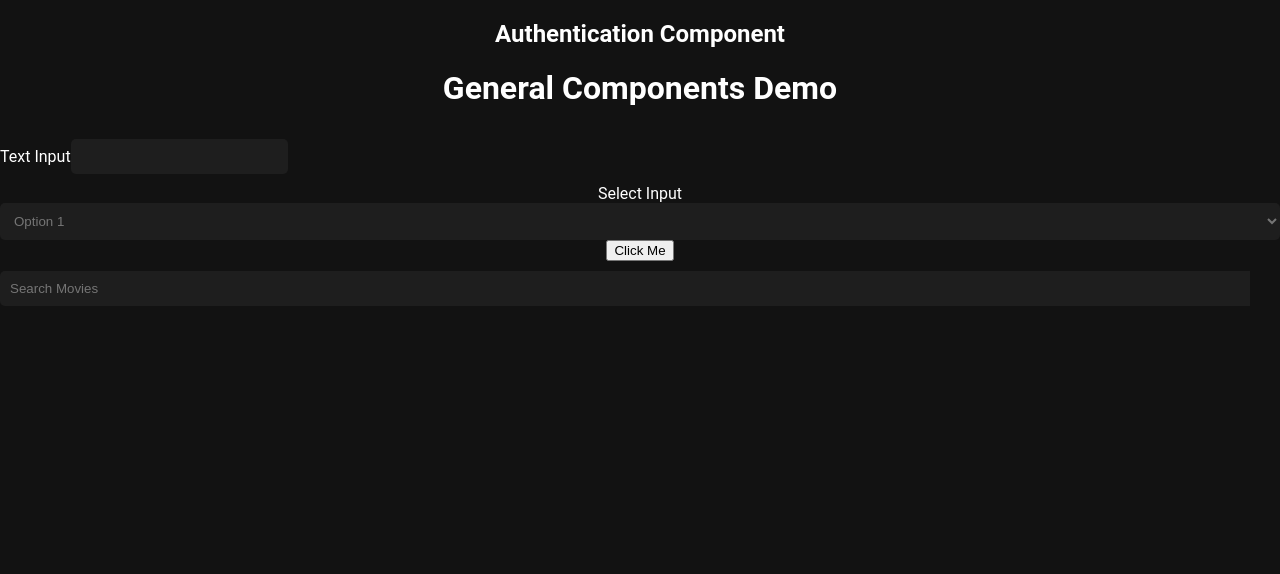
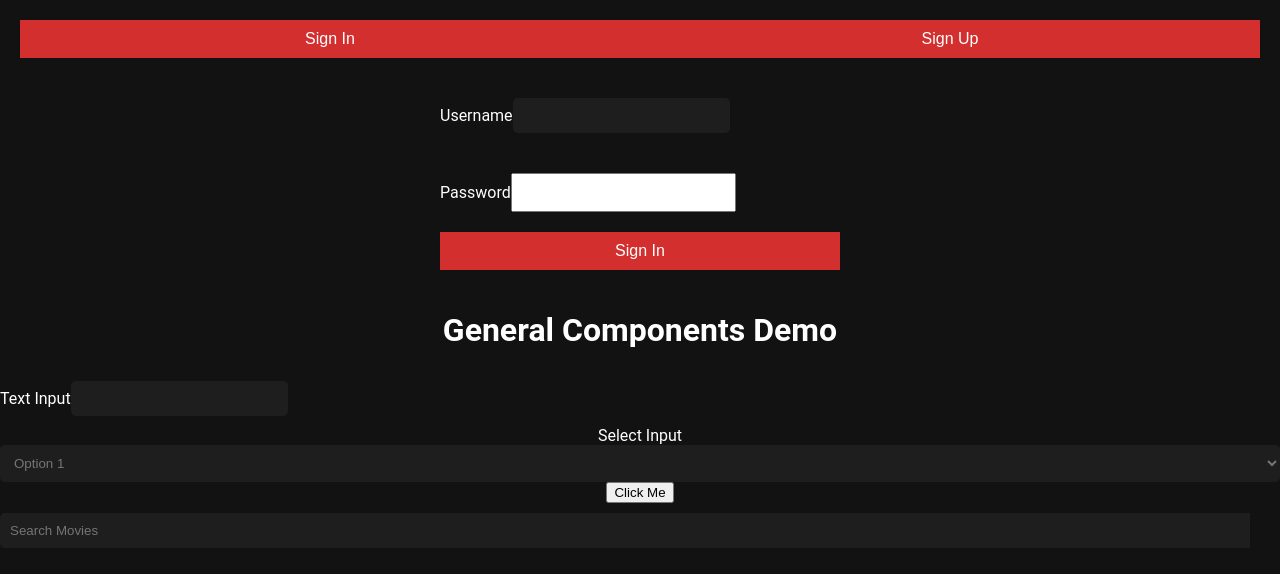
Before and after one commit to JD037/atlas-cinema-guru, a React (Create React App) app: page / in a window 1280 px wide. Shown: the top 574 px of the page. Built offline with nearby package versions, Linux system fonts and the light colour scheme.

Commit message:
Add authentication components and dashboard placeholder

```diff
--- a/src/App.js
+++ b/src/App.js
@@ -7,7 +7,7 @@ import Button from './components/general/Button';
 import SearchBar from './components/general/SearchBar';
 import { FontAwesomeIcon } from '@fortawesome/react-fontawesome';
 import { faSearch } from '@fortawesome/free-solid-svg-icons';
-import Authentication from './components/auth/Authentication';
+import Authentication from './routes/auth/Authentication';
 import Dashboard from './components/dashboard/Dashboard';
 import './App.css';
 
@@ -46,7 +46,7 @@ function App() {
       {isLoggedIn ? (
         <Dashboard username={userUsername} />
       ) : (
-        <Authentication />
+        <Authentication setIsLoggedIn={setIsLoggedIn} setUserUsername={setUserUsername} />
       )}
       <h1>General Components Demo</h1>
       <Input
--- /dev/null
+++ b/src/routes/auth/Authentication.js
@@ -0,0 +1,41 @@
+import React, { useState } from 'react';
+import './auth.css';
+import Login from './Login';
+import Register from './Register';
+import Button from '../../components/general/Button';
+
+const Authentication = ({ setIsLoggedIn, setUserUsername }) => {
+	const [isLogin, setIsLogin] = useState(true);
+	const [username, setUsername] = useState('');
+	const [password, setPassword] = useState('');
+
+	return (
+		<div className="auth-container">
+			<div className="auth-header">
+				<Button label="Sign In" onClick={() => setIsLogin(true)} className={isLogin ? 'active' : ''} />
+				<Button label="Sign Up" onClick={() => setIsLogin(false)} className={!isLogin ? 'active' : ''} />
+			</div>
+			{isLogin ? (
+				<Login
+					username={username}
+					setUsername={setUsername}
+					password={password}
+					setPassword={setPassword}
+					setIsLoggedIn={setIsLoggedIn}
+					setUserUsername={setUserUsername}
+				/>
+			) : (
+				<Register
+					username={username}
+					setUsername={setUsername}
+					password={password}
+					setPassword={setPassword}
+					setIsLoggedIn={setIsLoggedIn}
+					setUserUsername={setUserUsername}
+				/>
+			)}
+		</div>
+	);
+};
+
+export default Authentication;
--- /dev/null
+++ b/src/routes/auth/Login.js
@@ -0,0 +1,45 @@
+import React from 'react';
+import Input from '../../components/general/Input';
+import Button from '../../components/general/Button';
+import { FontAwesomeIcon } from '@fortawesome/react-fontawesome';
+import { faUser, faKey } from '@fortawesome/free-solid-svg-icons';
+import axios from 'axios';
+
+const Login = ({ username, setUsername, password, setPassword, setIsLoggedIn, setUserUsername }) => {
+	const handleSubmit = async (e) => {
+		e.preventDefault();
+		try {
+			const response = await axios.post('/api/auth/', {
+				username,
+				password,
+			});
+			localStorage.setItem('accessToken', response.data.accessToken);
+			setIsLoggedIn(true);
+			setUserUsername(response.data.username);
+		} catch (error) {
+			console.error('Login failed', error);
+		}
+	};
+
+	return (
+		<form className="auth-form" onSubmit={handleSubmit}>
+			<Input
+				label="Username"
+				type="text"
+				value={username}
+				setValue={setUsername}
+				icon={<FontAwesomeIcon icon={faUser} />}
+			/>
+			<Input
+				label="Password"
+				type="password"
+				value={password}
+				setValue={setPassword}
+				icon={<FontAwesomeIcon icon={faKey} />}
+			/>
+			<Button label="Sign In" type="submit" />
+		</form>
+	);
+};
+
+export default Login;
--- /dev/null
+++ b/src/routes/auth/Register.js
@@ -0,0 +1,45 @@
+import React from 'react';
+import Input from '../../components/general/Input';
+import Button from '../../components/general/Button';
+import { FontAwesomeIcon } from '@fortawesome/react-fontawesome';
+import { faUser, faKey } from '@fortawesome/free-solid-svg-icons';
+import axios from 'axios';
+
+const Register = ({ username, setUsername, password, setPassword, setIsLoggedIn, setUserUsername }) => {
+	const handleSubmit = async (e) => {
+		e.preventDefault();
+		try {
+			const response = await axios.post('/api/register', {
+				username,
+				password,
+			});
+			localStorage.setItem('accessToken', response.data.accessToken);
+			setIsLoggedIn(true);
+			setUserUsername(response.data.username);
+		} catch (error) {
+			console.error('Registration failed', error);
+		}
+	};
+
+	return (
+		<form className="auth-form" onSubmit={handleSubmit}>
+			<Input
+				label="Username"
+				type="text"
+				value={username}
+				setValue={setUsername}
+				icon={<FontAwesomeIcon icon={faUser} />}
+			/>
+			<Input
+				label="Password"
+				type="password"
+				value={password}
+				setValue={setPassword}
+				icon={<FontAwesomeIcon icon={faKey} />}
+			/>
+			<Button label="Sign Up" type="submit" />
+		</form>
+	);
+};
+
+export default Register;
--- a/src/routes/auth/auth.css
+++ b/src/routes/auth/auth.css
@@ -0,0 +1,55 @@
+/* src/routes/auth/auth.css */
+.auth-container {
+	display: flex;
+	flex-direction: column;
+	align-items: center;
+	padding: 20px;
+}
+
+.auth-header {
+	display: flex;
+	justify-content: space-around;
+	width: 100%;
+	margin-bottom: 20px;
+}
+
+.auth-header button {
+	width: 100%;
+	padding: 10px;
+	cursor: pointer;
+	background-color: #d32f2f;
+	border: none;
+	color: white;
+	font-size: 16px;
+	transition: background-color 0.3s;
+}
+
+.auth-header button:hover {
+	background-color: #9a0007;
+}
+
+.auth-form {
+	width: 100%;
+	max-width: 400px;
+}
+
+.auth-form input {
+	width: 100%;
+	padding: 10px;
+	margin: 10px 0;
+}
+
+.auth-form button {
+	width: 100%;
+	padding: 10px;
+	background-color: #d32f2f;
+	border: none;
+	color: white;
+	font-size: 16px;
+	cursor: pointer;
+	transition: background-color 0.3s;
+}
+
+.auth-form button:hover {
+	background-color: #9a0007;
+}
```
